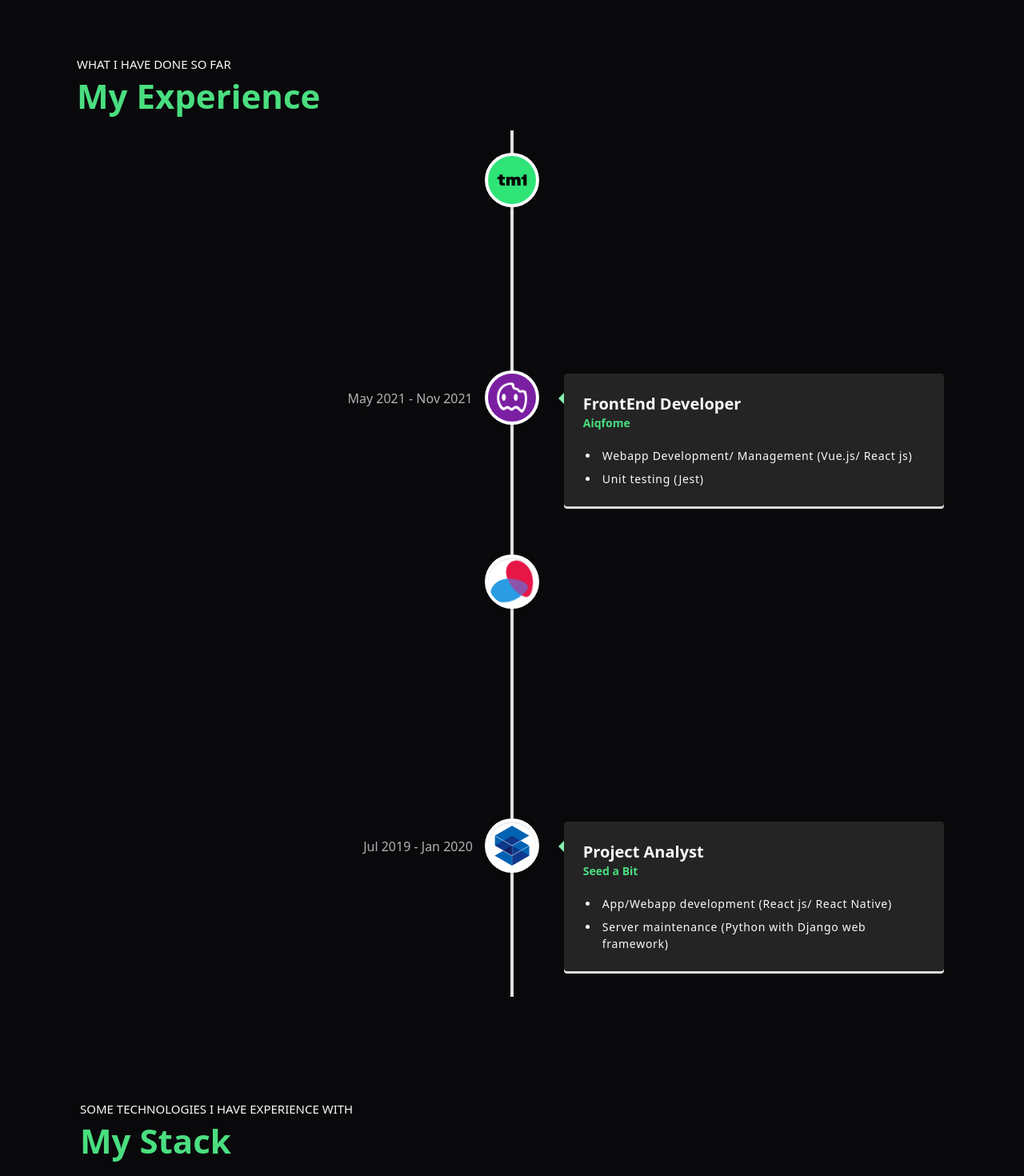
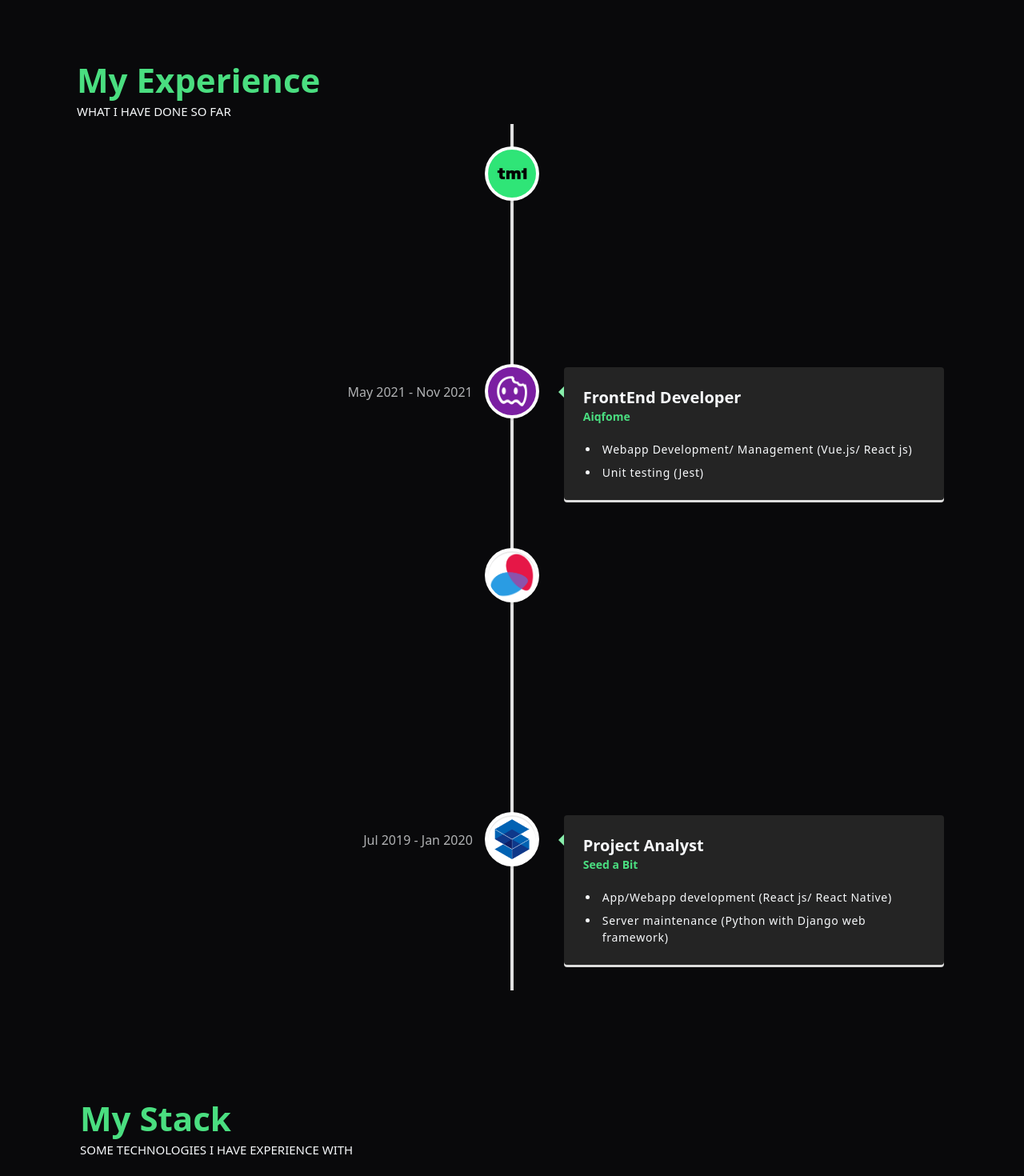
Before and after one commit to tohiga/portifolio-tw, a Next.js app: page / in a window 1280 px wide. Shown: the part 840-2310 px from the top of the page at 80% size. Built offline with nearby package versions, Linux system fonts and the light colour scheme; no server answers.

Commit message:
componentizing sections

```diff
--- a/src/components/molecules/index.ts
+++ b/src/components/molecules/index.ts
@@ -1 +1,2 @@
 export * from './experienceCard';
+export * from './sectionDescription';
--- /dev/null
+++ b/src/components/molecules/sectionDescription/index.tsx
@@ -0,0 +1,15 @@
+import { SectionDescriptionProps } from '@/types';
+
+export const SectionDescription = ({
+  title,
+  subtitle,
+}: SectionDescriptionProps) => {
+  return (
+    <div className='flex flex-col'>
+      <h3 className='text-[36px] mt-7 sm:text-[42px] font-bold text-green-400'>
+        {title}
+      </h3>
+      <span className='uppercase text-xs sm:text-[15px]'>{subtitle}</span>
+    </div>
+  );
+};
--- a/src/sections/Contact.tsx
+++ b/src/sections/Contact.tsx
@@ -1,4 +1,5 @@
 import { Input } from '@/components/atoms';
+import { SectionDescription } from '@/components/molecules';
 import { useActive } from '@/stores/navSection';
 import { useIntersection } from '@/utils/intersection';
 import emailjs from '@emailjs/browser';
@@ -109,15 +110,10 @@ export const Contact = () => {
     <div
       ref={ref}
       id={t('Contact')}
-      className='p-10 sm:p-20 justify-center max-w-[1240px] m-auto text-center sm:text-left'
+      className='p-5 pt-18 sm:p-20 justify-center max-w-[1240px] m-auto text-center sm:text-left'
     >
       <div className='flex flex-col'>
-        <span className='uppercase mt-8 text-xs sm:text-[15px]  '>
-          {t('GetInTouch')}
-        </span>
-        <h3 className='text-[36px] sm:text-[42px] font-bold text-green-400'>
-          {t('ContactMe')}
-        </h3>
+        <SectionDescription title={t('ContactMe')} subtitle={t('GetInTouch')} />
       </div>
       <div
         className={`flex justify-center pt-0  ${
@@ -127,7 +123,7 @@ export const Contact = () => {
         <form
           onSubmit={handleSubmit}
           className='z-10hover:shadow-green-500 top border border-solid border-green-400
-          transition-transform rounded-lg p-5 sm:w-[450px] w-[300px] mt-5 flex
+          transition-transform rounded-lg p-5 sm:w-[450px] w-[300px] mt-6 flex
           flex-col gap-4'
           style={{
             transform: inViewport ? 'translate-x-0' : 'translate-x-full',
--- a/src/sections/More.tsx
+++ b/src/sections/More.tsx
@@ -1,4 +1,5 @@
 import { Card } from '@/components/atoms';
+import { SectionDescription } from '@/components/molecules';
 import {
   getMySpotifyPlaylists,
   getSpotifyToken,
@@ -50,14 +51,11 @@ export const More = () => {
       id={t('More')}
       className='p-5 pt-20 sm:p-20 justify-center max-w-[1240px] m-auto text-center sm:text-left'
     >
-      <div className='flex flex-col'>
-        <span className='uppercase mt-8 text-xs sm:text-[15px]  '>
-          {t('ILikeToListen')}
-        </span>
-        <h3 className='text-[36px] sm:text-[42px] font-bold text-green-400'>
-          {t('MyPlaylists')}
-        </h3>
-      </div>
+      <SectionDescription
+        title={t('MyPlaylists')}
+        subtitle={t('ILikeToListen')}
+      />
+
       <div className={`flex mt-10 flex-wrap gap-5 sm:gap-10 justify-center`}>
         {playlists?.map((playlist, index) => (
           <div
--- a/src/sections/Stack.tsx
+++ b/src/sections/Stack.tsx
@@ -9,6 +9,7 @@ import {
   IcTailwind,
   IcTs,
 } from '@/assets';
+import { SectionDescription } from '@/components/molecules';
 import { StackCard } from '@/components/molecules/stackCard';
 import { useActive } from '@/stores/navSection';
 import { useIntersection } from '@/utils/intersection';
@@ -66,12 +67,10 @@ export const Stack = () => {
       className='p-5 pt-20 sm:p-20 justify-center max-w-[1240px] m-auto text-center sm:text-left'
     >
       <div className='flex flex-col'>
-        <span className='uppercase mt-8 text-xs sm:text-[15px] '>
-          {t('SomeTechnologies')}
-        </span>
-        <h3 className='text-[36px] sm:text-[42px] font-bold text-green-400'>
-          {t('MyStack')}
-        </h3>
+        <SectionDescription
+          title={t('MyStack')}
+          subtitle={t('SomeTechnologies')}
+        />
       </div>
       <div className='flex mt-10 flex-wrap gap-5 sm:gap-10 justify-center'>
         {stack.map((tecnology, index) => (
--- a/src/sections/Work.tsx
+++ b/src/sections/Work.tsx
@@ -1,5 +1,5 @@
 import { IcAiq, IcMoodar, IcSeed, IcTm1 } from '@/assets';
-import { ExperienceCard } from '@/components/molecules';
+import { ExperienceCard, SectionDescription } from '@/components/molecules';
 import { useActive } from '@/stores/navSection';
 import { ExperienceProps } from '@/types';
 import { useIntersection } from '@/utils/intersection';
@@ -72,14 +72,14 @@ export const Work = () => {
     <div
       ref={ref}
       id={t('Work')}
-      className='max-w-[1240px] mx-auto flex flex-col p-5 pt-28 text-center sm:text-left'
+      className='max-w-[1240px] mx-auto flex flex-col p-5 pt-20 text-center sm:text-left'
     >
-      <span className='pl-5 sm:pl-14 uppercase text-xs sm:text-[15px] '>
-        {t('WhatIveDone')}
-      </span>
-      <h3 className='pl-5 sm:pl-14 text-[36px] sm:text-[42px] font-bold text-green-400 mb-3'>
-        {t('MyExperience')}
-      </h3>
+      <div className=' mb-4 md:mb-2 sm:ml-14 flex flex-col'>
+        <SectionDescription
+          title={t('MyExperience')}
+          subtitle={t('WhatIveDone')}
+        />
+      </div>
       <VerticalTimeline lineColor='#e0e0e0'>
         {experiences?.map((experience) => {
           return (
--- a/src/types/index.ts
+++ b/src/types/index.ts
@@ -53,3 +53,8 @@ export type PlaylistItem = {
   type: string;
   uri: string;
 };
+
+export type SectionDescriptionProps = {
+  title: string;
+  subtitle: string;
+};
```
